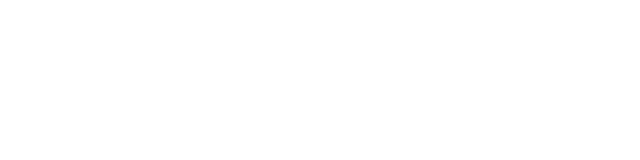
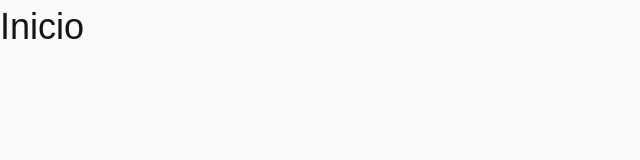
Before and after one commit to sergiiop/PensionateApp, a React (Vite) app: page / in a window 1280 px wide. Shown: the top 160 px of the page, without its empty margins (0-640 px from the left). Built offline with nearby package versions, Linux system fonts and the light colour scheme.

Commit message:
config routes and reset styles

```diff
--- a/src/App.jsx
+++ b/src/App.jsx
@@ -1,7 +1,8 @@
+import { useRoutes } from './routes'
+
 const App = () => {
-  return (
-    <div className='App' />
-  )
+  const { Routes } = useRoutes()
+  return <Routes />
 }
 
 export default App
--- a/src/index.css
+++ b/src/index.css
@@ -1,70 +1,279 @@
 :root {
-  font-family: Inter, Avenir, Helvetica, Arial, sans-serif;
-  font-size: 16px;
-  line-height: 24px;
+  /* colors */
+  --clr-dark: 0, 0%, 8%;
+  --clr-gray: 0, 0%, 41%;
+  --clr-white: 0, 0%, 98%;
+
+  /* font-sizes */
+  --fs-900: clamp(5rem, 8vw + 1rem, 9.375rem);
+  --fs-800: 3.5rem;
+  --fs-700: 1.5rem;
+  --fs-600: 1rem;
+  --fs-400: 0.9375rem;
+  --fs-300: 1rem;
+  --fs-200: 0.875rem;
+
+  /* font-families */
+  --ff-sans-normal: 'Epilogue', sans-serif;
+}
+
+@media (min-width: 35em) {
+  :root {
+    --fs-800: 5rem;
+    --fs-700: 2.5rem;
+    --fs-600: 1.5rem;
+    --fs-500: 1.25rem;
+
+    --fs-400: 1rem;
+  }
+}
+
+@media (min-width: 45em) {
+  :root {
+    /* font-sizes */
+    --fs-800: 6.25rem;
+    --fs-700: 3.5rem;
+    --fs-600: 2rem;
+    --fs-500: 1.75rem;
+
+    --fs-400: 1.125rem;
+  }
+}
+
+/* ------------------- */
+/* Reset               */
+/* ------------------- */
+
+/* https://piccalil.li/blog/a-modern-css-reset/ */
+
+/* Box sizing */
+*,
+*::before,
+*::after {
+  box-sizing: border-box;
+}
+
+/* Reset margins */
+body,
+h1,
+h2,
+h3,
+h4,
+h5,
+p,
+ul,
+figure,
+picture {
+  margin: 0;
+  padding: 0;
+}
+
+h1,
+h2,
+h3,
+h4,
+h5,
+h6,
+p {
   font-weight: 400;
+}
 
-  color-scheme: light dark;
-  color: rgba(255, 255, 255, 0.87);
-  background-color: #242424;
+/* Reapply the pointer cursor for anchor tags */
+a,
+button {
+  cursor: revert;
+}
 
-  font-synthesis: none;
-  text-rendering: optimizeLegibility;
-  -webkit-font-smoothing: antialiased;
-  -moz-osx-font-smoothing: grayscale;
-  -webkit-text-size-adjust: 100%;
+/* Remove list styles (bullets/numbers) */
+ol,
+ul,
+menu {
+  list-style: none;
+}
+
+/* Set core root defaults */
+html:focus-within {
+  scroll-behavior: smooth;
+}
+
+/* set up the body */
+body {
+  font-family: var(--ff-sans-normal);
+  font-size: var(--fs-400);
+  color: hsl(var(--clr-dark));
+  background-color: hsl(var(--clr-white));
+  line-height: 1.5;
+  min-height: 100vh;
+  display: grid;
+  grid-template-rows: min-content 1fr;
+  overflow-x: hidden;
+}
+
+/* make images easier to work with */
+img,
+picutre {
+  max-width: 100%;
+  display: block;
 }
 
 a {
-  font-weight: 500;
-  color: #646cff;
-  text-decoration: inherit;
-}
-a:hover {
-  color: #535bf2;
+  text-decoration: none;
 }
 
-body {
-  margin: 0;
-  display: flex;
-  place-items: center;
-  min-width: 320px;
-  min-height: 100vh;
+/* make form elements easier to work with */
+input,
+button,
+textarea,
+select {
+  font: inherit;
 }
 
-h1 {
-  font-size: 3.2em;
+/* remove animations for people who've turned them off */
+@media (prefers-reduced-motion: reduce) {
+  *,
+  *::before,
+  *::after {
+    animation-duration: 0.01ms !important;
+    animation-iteration-count: 1 !important;
+    transition-duration: 0.01ms !important;
+    scroll-behavior: auto !important;
+  }
+}
+
+/* ------------------- */
+/* Utility classes     */
+/* ------------------- */
+
+/* general */
+
+.flex {
+  display: flex;
+  gap: var(--gap, 1rem);
+}
+
+.grid {
+  display: grid;
+  gap: var(--gap, 1rem);
+}
+
+.d-block {
+  display: block;
+}
+
+.flow > *:where(:not(:first-child)) {
+  margin-top: var(--flow-space, 1rem);
+}
+
+.container {
+  padding-inline: 1em;
+  margin-inline: auto;
+  max-width: 80vw;
+}
+
+.sr-only {
+  position: absolute;
+  width: 1px;
+  height: 1px;
+  padding: 0;
+  margin: -1px;
+  overflow: hidden;
+  clip: rect(0, 0, 0, 0);
+  white-space: nowrap; /* added line */
+  border: 0;
+}
+ul {
+  list-style: none;
+}
+/*
+.skip-to-content {
+  position: absolute;
+  z-index: 9999;
+  background: hsl(var(--clr-white));
+  color: hsl(var(--clr-dark));
+  padding: 0.5em 1em;
+  margin-inline: auto;
+  transform: translateY(-100%);
+  transition: transform 250ms ease-in;
+} */
+
+/* .skip-to-content:focus {
+  transform: rotateY(0);
+} */
+
+/* colors */
+
+.bg-dark {
+  background-color: hsl(var(--clr-dark));
+}
+.bg-gray {
+  background-color: hsl(var(--clr-gray));
+}
+.bg-white {
+  background-color: hsl(var(--clr-white));
+}
+
+.text-dark {
+  color: hsl(var(--clr-dark));
+}
+.text-gray {
+  color: hsl(var(--clrgray));
+}
+.text-white {
+  color: hsl(var(--clr-white));
+}
+
+/* typography */
+
+.ff-sans-normal {
+  font-family: var(--ff-sans-normal);
+}
+
+.letter-spacing-1 {
+  letter-spacing: 4.75px;
+}
+.letter-spacing-2 {
+  letter-spacing: 2.7px;
+}
+.letter-spacing-3 {
+  letter-spacing: 2.35px;
+}
+
+.uppercase {
+  text-transform: uppercase;
+}
+
+.bolder {
+  font-weight: 700;
+}
+
+.fs-900 {
+  font-size: var(--fs-900);
+}
+.fs-800 {
+  font-size: var(--fs-800);
+}
+.fs-700 {
+  font-size: var(--fs-700);
+}
+.fs-600 {
+  font-size: var(--fs-600);
+}
+.fs-500 {
+  font-size: var(--fs-500);
+}
+.fs-400 {
+  font-size: var(--fs-400);
+}
+.fs-300 {
+  font-size: var(--fs-300);
+}
+.fs-200 {
+  font-size: var(--fs-200);
+}
+
+.fs-900,
+.fs-800,
+.fs-700,
+.fs-600 {
   line-height: 1.1;
 }
-
-button {
-  border-radius: 8px;
-  border: 1px solid transparent;
-  padding: 0.6em 1.2em;
-  font-size: 1em;
-  font-weight: 500;
-  font-family: inherit;
-  background-color: #1a1a1a;
-  cursor: pointer;
-  transition: border-color 0.25s;
-}
-button:hover {
-  border-color: #646cff;
-}
-button:focus,
-button:focus-visible {
-  outline: 4px auto -webkit-focus-ring-color;
-}
-
-@media (prefers-color-scheme: light) {
-  :root {
-    color: #213547;
-    background-color: #ffffff;
-  }
-  a:hover {
-    color: #747bff;
-  }
-  button {
-    background-color: #f9f9f9;
-  }
-}
--- a/src/routes/Routes/index.jsx
+++ b/src/routes/Routes/index.jsx
@@ -0,0 +1,14 @@
+import { BrowserRouter, Route, Routes as Switch } from 'react-router-dom'
+
+const Routes = () => {
+  return (
+    <BrowserRouter>
+      <Switch>
+        <Route path='/' element={<h1>Inicio</h1>} />
+        <Route path='*' element={<h1>Not Found</h1>} />
+      </Switch>
+    </BrowserRouter>
+  )
+}
+
+export { Routes }
--- a/src/routes/index.js
+++ b/src/routes/index.js
@@ -0,0 +1,9 @@
+import { Routes } from './Routes'
+
+const useRoutes = () => {
+  return {
+    Routes
+  }
+}
+
+export { useRoutes }
```
